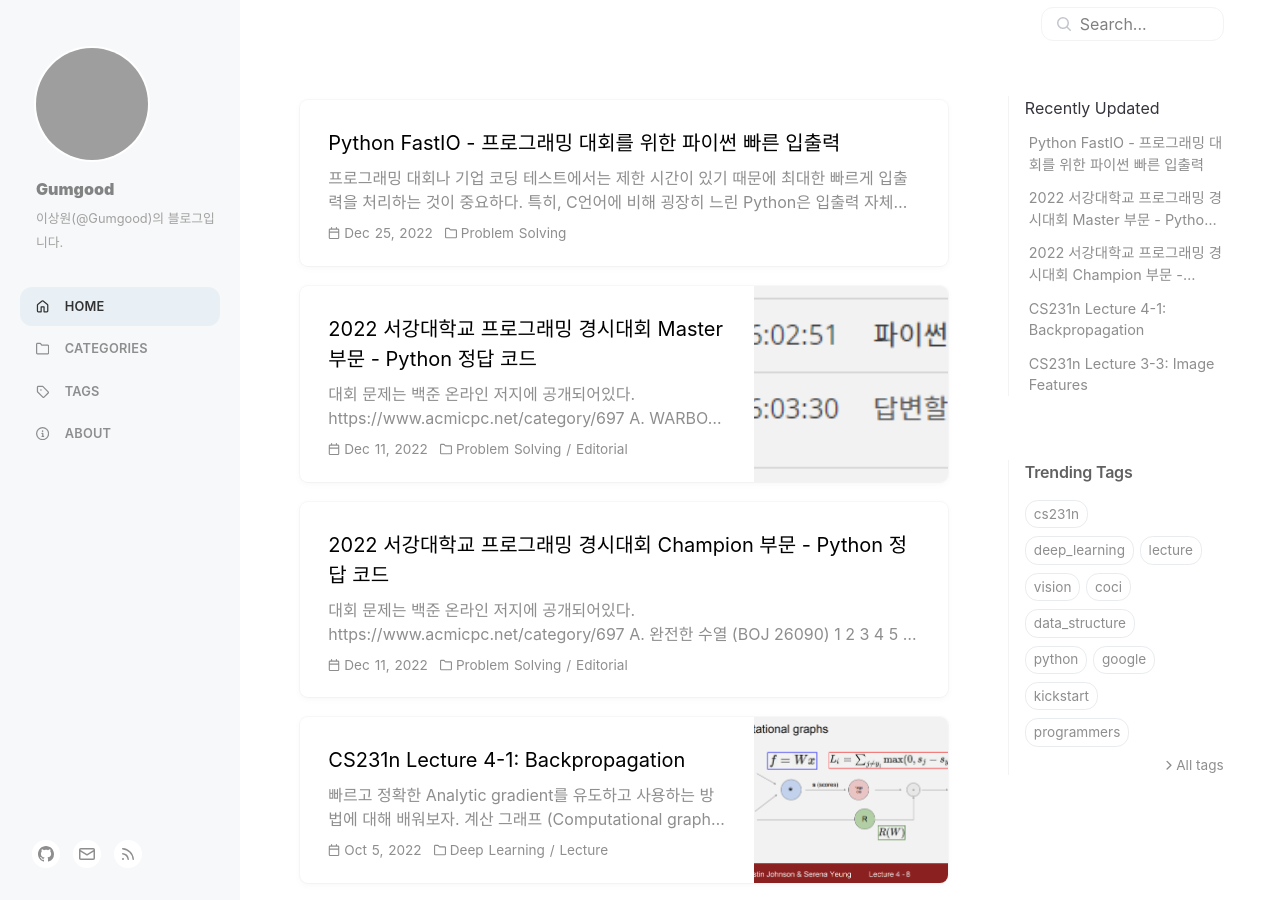
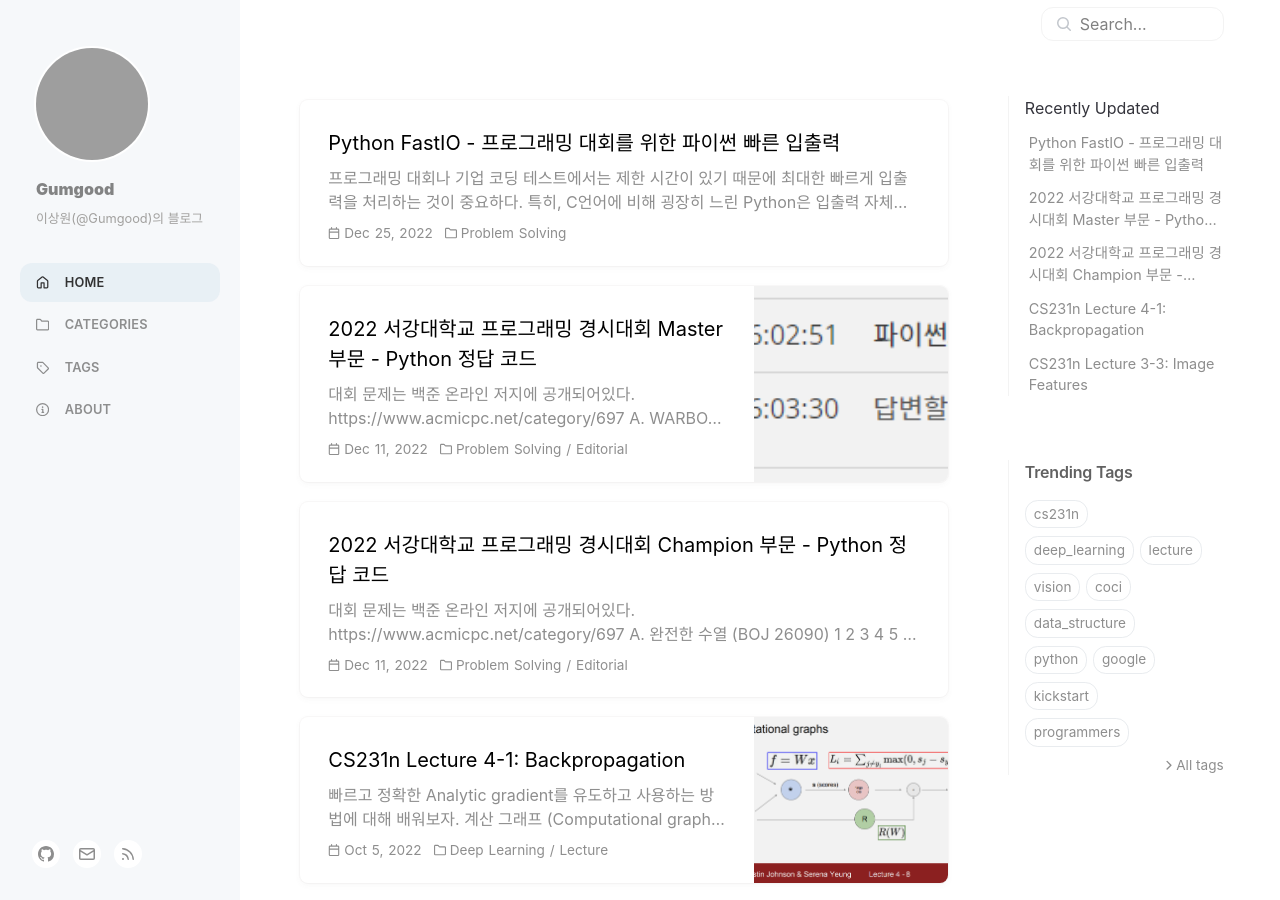
Before and after one commit to gumgood/gumgood.github.io, a Jekyll site: the page built from index.html, in a window 1280 px wide and 900 px high. Built offline with Jekyll 4.4.1, drawn with Linux system fonts in a browser that asks for light colours; the list of posts is cut into pages by our own code; grey boxes are pictures that could not be loaded.

Commit message:
Update: site description

```diff
--- a/_config.yml
+++ b/_config.yml
@@ -2,7 +2,7 @@
 
 # Site info
 title               : Gumgood
-description         : 이상원(@Gumgood)의 블로그입니다.
+description         : 이상원(@Gumgood)의 블로그
 url                 : https://gumgood.github.io
 
 # Author
```
